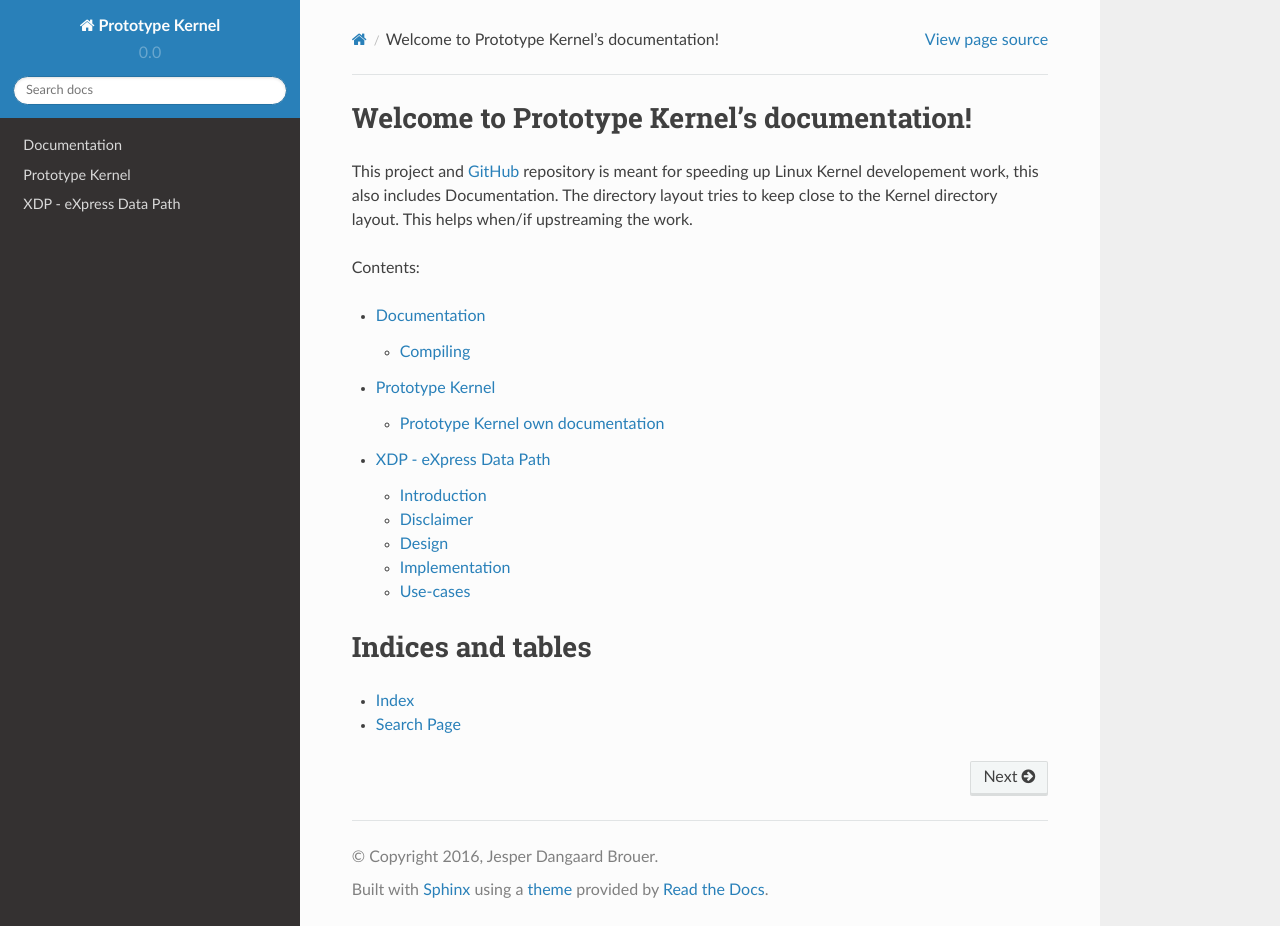
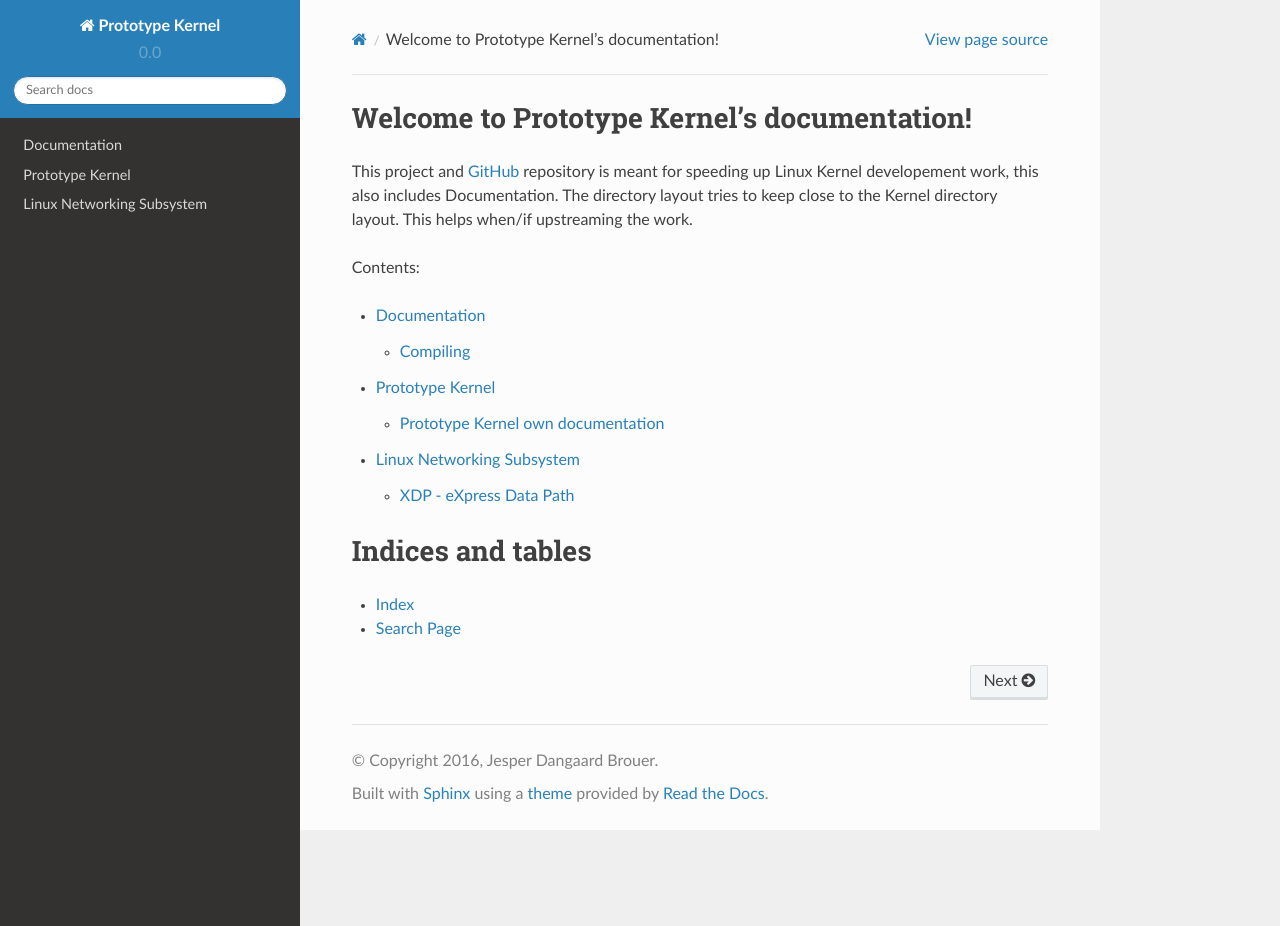
Before and after one commit to netoptimizer/prototype-kernel, a Sphinx documentation site: the page built from kernel/Documentation/index.rst, in a window 1280 px wide and 926 px high. Built offline with Sphinx 7.4.7 and the Read the Docs theme 2.0.0, drawn with Linux system fonts in a browser that asks for light colours.

Commit message:
doc: create networking subsystem documentation hierarchy
This marks the beginning of using the kernels new documentation
format for the Networking subsystem.

Signed-off-by: Jesper Dangaard Brouer <brouer@redhat.com>

```diff
--- a/kernel/Documentation/index.rst
+++ b/kernel/Documentation/index.rst
@@ -21,7 +21,7 @@ Contents:
 
    README
    prototype-kernel/index
-   networking/XDP/index
+   networking/index
 
 
 Indices and tables
--- /dev/null
+++ b/kernel/Documentation/networking/index.rst
@@ -0,0 +1,12 @@
+==========================
+Linux Networking Subsystem
+==========================
+
+This is the top-level documentation for the Linux Networking subsystem.
+
+Contents:
+
+.. toctree::
+   :maxdepth: 2
+
+   XDP/index
```
